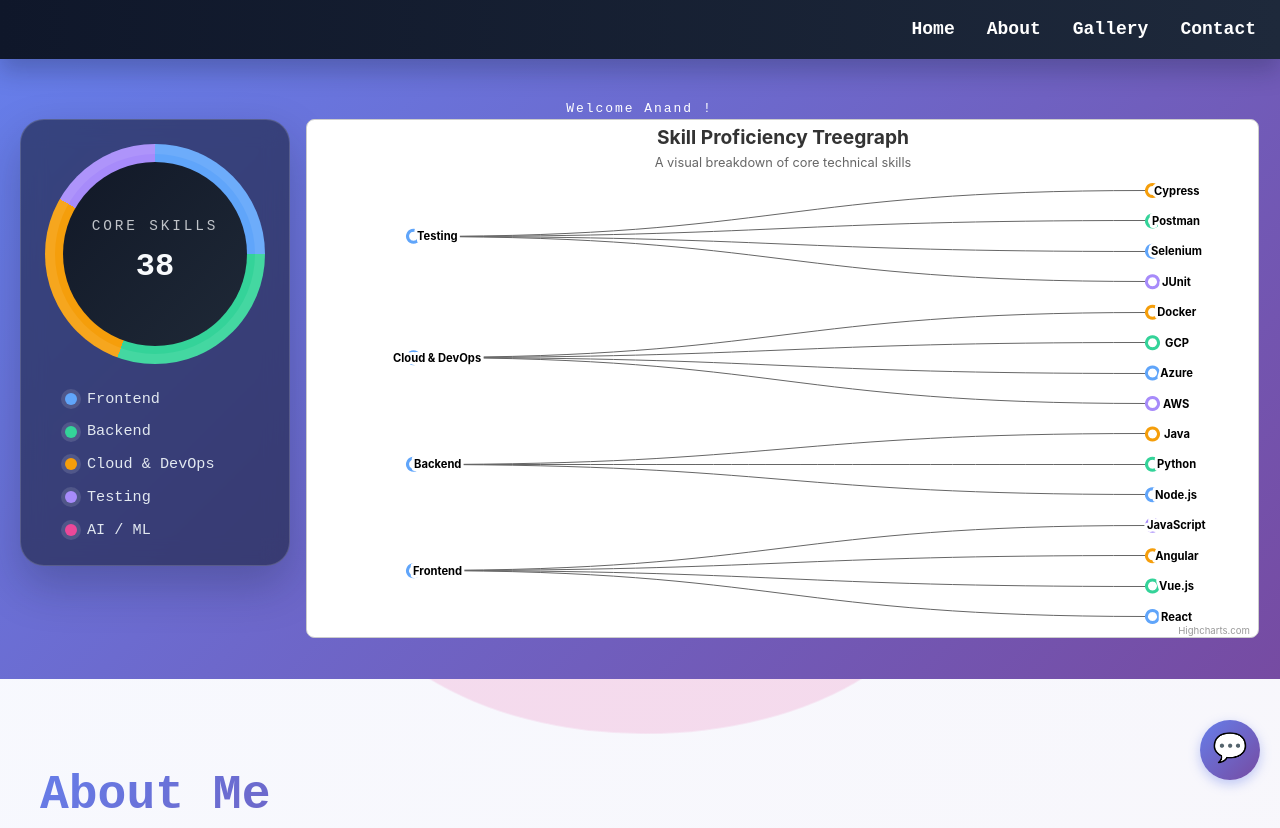
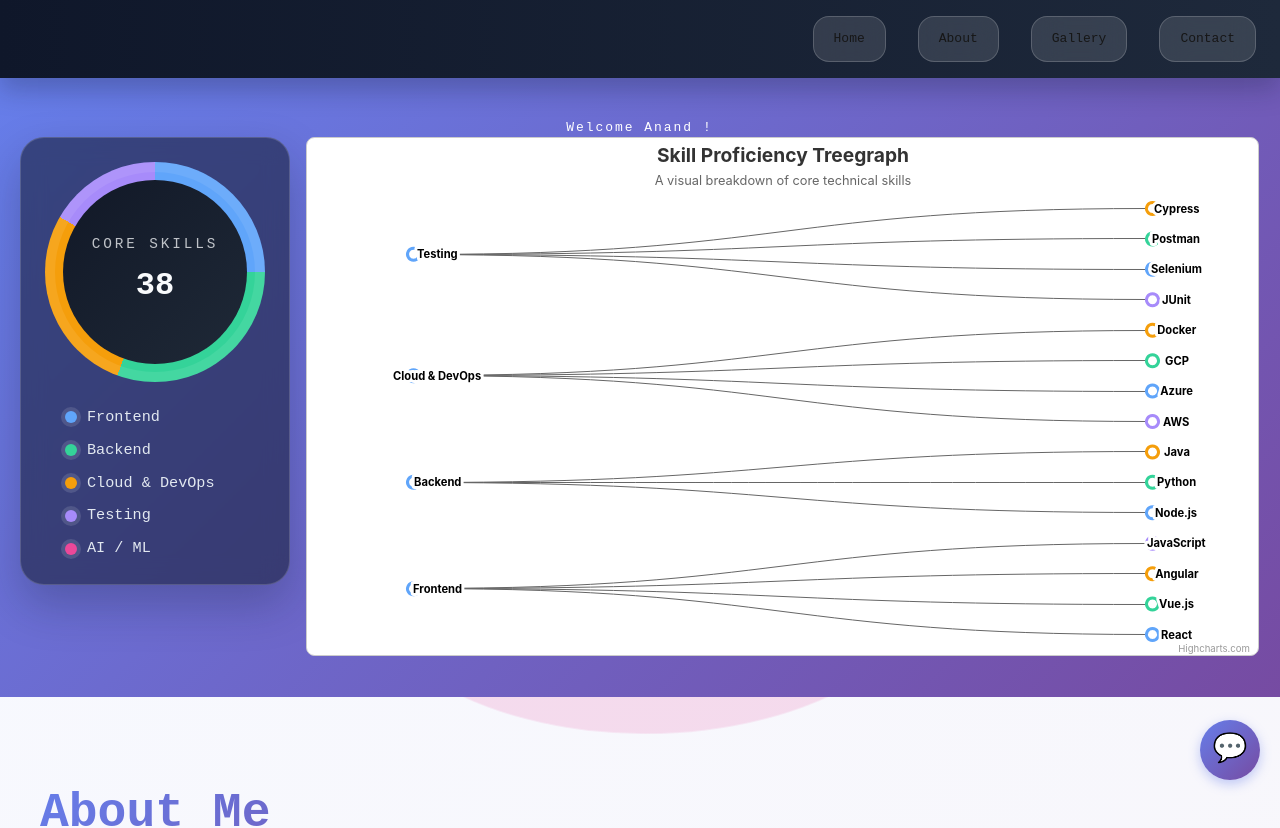
Before and after one commit to Anand-1/portfolio-frontend, a Next.js app: page / in a window 1280 px wide. Shown: the top 828 px of the page. Built offline with nearby package versions, Linux system fonts and the light colour scheme.

Commit message:
design update

```diff
--- a/src/app/Navigation/page.module.css
+++ b/src/app/Navigation/page.module.css
@@ -14,30 +14,3 @@
   gap: 2rem;
   padding: 1rem 1.5rem;
 }
-
-.navLink {
-  position: relative;
-  color: #ffffff;
-  font-weight: 600;
-  font-size: 1.125rem;
-  transition: color 0.1s ease;
-}
-
-.navLink:hover {
-  color: #60a5fa;
-}
-
-.navLink::after {
-  content: "";
-  position: absolute;
-  bottom: 0;
-  left: 0;
-  width: 0;
-  height: 0.125rem;
-  background: #60a5fa;
-  transition: width 0.3s ease;
-}
-
-.navLink:hover::after {
-  width: 100%;
-}
--- a/src/app/Navigation/page.tsx
+++ b/src/app/Navigation/page.tsx
@@ -1,5 +1,6 @@
 import Link from "next/link";
 import styles from "./page.module.css";
+import Buttons from "../components/buttons/Buttons";
 
 export default function Navigation() {
   return (
@@ -7,22 +8,22 @@
       <ul className={styles.navList}>
         <li>
           <Link href="/" className={styles.navLink}>
-            Home
+            <Buttons buttonText="Home" />
           </Link>
         </li>
         <li>
           <Link href="/about" className={styles.navLink}>
-            About
+            <Buttons buttonText="About" />
           </Link>
         </li>
         <li>
           <Link href="/gallery" className={styles.navLink}>
-            Gallery
+            <Buttons buttonText="Gallery" />
           </Link>
         </li>
         <li>
           <Link href="/contact" className={styles.navLink}>
-            Contact
+            <Buttons buttonText="Contact" />
           </Link>
         </li>
       </ul>
--- /dev/null
+++ b/src/app/components/buttons/Buttons.module.css
@@ -0,0 +1,42 @@
+.mac-btn {
+  /* Dimensions & Typography */
+  padding: 10px 20px;
+  font-family: -apple-system, BlinkMacSystemFont, "Segoe UI", Roboto, sans-serif;
+  font-size: 14px;
+  font-weight: 500;
+  line-height: 1.5;
+  opacity: 0.9;
+
+  /* Color & Background */
+  color: #ffffff;
+  background-color: #007aff; /* Apple Blue */
+  background-image: linear-gradient(180deg, #0a84ff, #007aff);
+
+  /* Borders & Shadows */
+  border: 1px solid rgba(0, 0, 0, 0.1);
+  border-radius: 6px; /* Standard macOS corner radius */
+  box-shadow:
+    inset 0 1px 0 rgba(255, 255, 255, 0.25),
+    0 1px 1.5px rgba(0, 0, 0, 0.1);
+
+  /* Interactions */
+  cursor: pointer;
+  transition: all 0.2s ease;
+  user-select: none;
+}
+
+.mac-btn:hover {
+  background-color: #0066cc;
+  background-image: linear-gradient(180deg, #007fff, #0066cc);
+}
+
+.mac-btn:active {
+  background-color: #0055b3;
+  background-image: none;
+  box-shadow: inset 0 1px 3px rgba(0, 0, 0, 0.2);
+}
+
+.mac-btn:focus-visible {
+  outline: none;
+  box-shadow: 0 0 0 3px rgba(0, 122, 255, 0.4); /* Focus Ring */
+}
--- /dev/null
+++ b/src/app/components/buttons/Buttons.tsx
@@ -0,0 +1,11 @@
+import styles from './Buttons.module.css';
+
+const Buttons = ({ buttonText }: { buttonText?: string }) => {
+  return (
+      <button className={styles.macButton}>
+        {buttonText || 'Primary Button'}
+      </button>
+  );
+};
+
+export default Buttons;
```
